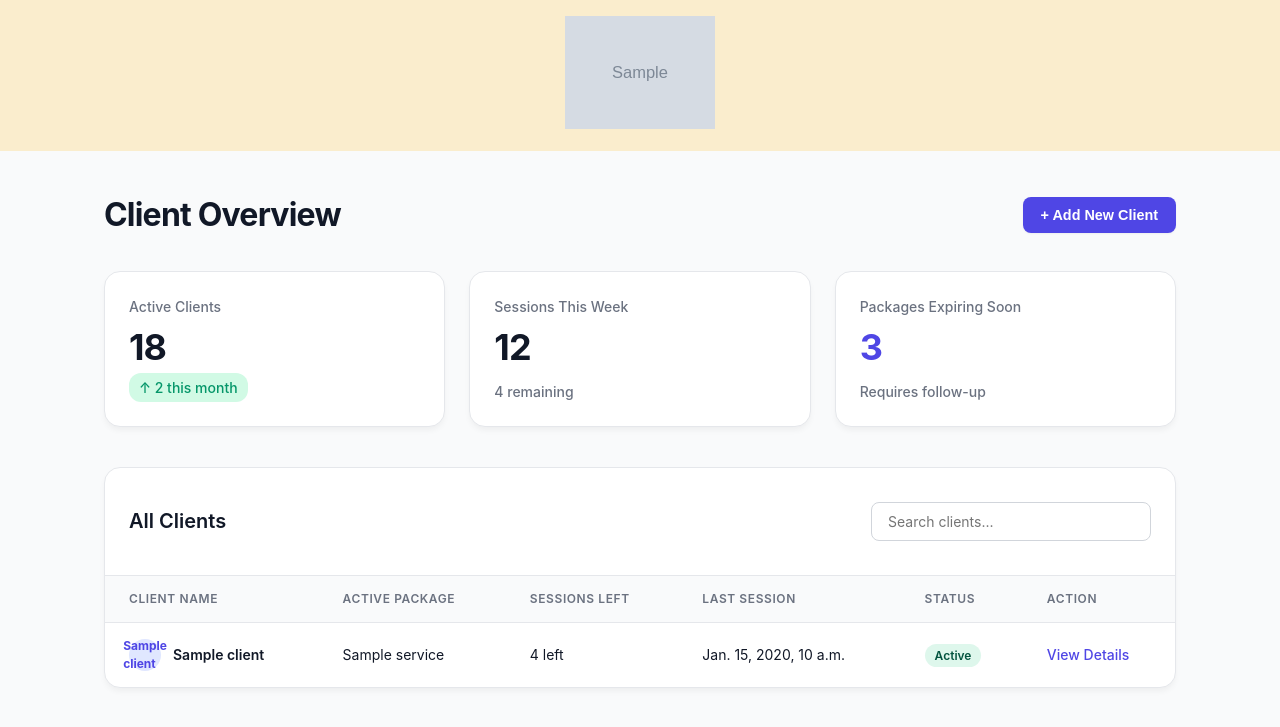
After one commit to whyme-duh/sapp-fit, a Django app: template website/templates/website/clients.html in a window 1280 px wide. The commit adds this page. Shown: the top 727 px of the page. Run offline with Django 4.2, Linux system fonts and the light colour scheme; the template is opened without the code that fills it: most values are stand-ins (such as "Sample title", 1, 10 or a date in 2020); grey boxes marked "Sample" are stand-in pictures; some libraries are stand-ins or nearby versions; some web fonts are replaced.

Commit message:
added clients page to track details regarding clients

```diff
--- /dev/null
+++ b/website/static/website/client_style.css
@@ -0,0 +1,273 @@
+/* --- 1. Global Reset & Box Sizing (THE OVERFLOW FIX) --- */
+*, *::before, *::after {
+    box-sizing: border-box;
+    margin: 0;
+    padding: 0;
+}
+
+/* --- 2. Global Variables: Ultra-Clean SaaS --- */
+:root {
+    --bg-color: #F9FAFB;
+    --card-bg: #FFFFFF;
+    --text-primary: #111827;
+    --text-secondary: #6B7280;
+    --accent-color: #4F46E5;
+    --accent-hover: #4338CA;
+    --border-color: #E5E7EB;
+    --font-family: 'Inter', system-ui, -apple-system, sans-serif;
+}
+
+body {
+    background-color: var(--bg-color);
+    color: var(--text-primary);
+    font-family: var(--font-family);
+    line-height: 1.5;
+    -webkit-font-smoothing: antialiased;
+    overflow-x: hidden; /* Prevents accidental horizontal scrolling on the body */
+}
+.navbar{
+    display: flex;
+    align-items: center;
+    justify-content: center;
+}
+
+
+/* --- 4. Main Layout Containers --- */
+.dashboard-container {
+    width: 100%;
+    max-width: 1200px;
+    margin: 40px auto;
+    padding: 0 5%;
+}
+
+.page-header {
+    display: flex;
+    justify-content: space-between;
+    align-items: center;
+    flex-wrap: wrap; /* Allows wrapping on small screens */
+    gap: 16px;
+    margin-bottom: 32px;
+}
+
+.page-header h1 {
+    font-weight: 700;
+    font-size: 2rem;
+    letter-spacing: -0.025em;
+}
+
+/* --- 5. Buttons --- */
+.btn {
+    padding: 10px 18px;
+    border-radius: 8px;
+    font-weight: 600;
+    font-size: 0.9rem;
+    cursor: pointer;
+    transition: all 0.2s ease;
+    border: none;
+}
+
+.btn-primary {
+    background-color: var(--accent-color);
+    color: #FFFFFF;
+    box-shadow: 0 1px 2px rgba(0, 0, 0, 0.05);
+}
+
+
+
+/* --- 6. Stats Grid --- */
+.stats-grid {
+    display: grid;
+    grid-template-columns: repeat(auto-fit, minmax(240px, 1fr));
+    gap: 24px;
+    margin-bottom: 40px;
+}
+
+.stat-card {
+    background-color: var(--card-bg);
+    padding: 24px;
+    border-radius: 16px;
+    box-shadow: 0 4px 6px -1px rgba(0, 0, 0, 0.05);
+    border: 1px solid var(--border-color);
+    display: flex;
+    flex-direction: column;
+}
+
+.stat-card h3 {
+    font-size: 0.875rem;
+    color: var(--text-secondary);
+    font-weight: 500;
+    margin-bottom: 12px;
+}
+
+.stat-number {
+    font-size: 2.25rem;
+    font-weight: 700;
+    color: var(--text-primary);
+    margin-bottom: 8px;
+    letter-spacing: -0.025em;
+    line-height: 1;
+}
+
+.text-accent {
+    color: var(--accent-color);
+}
+
+.stat-trend {
+    font-size: 0.875rem;
+    color: var(--text-secondary);
+    font-weight: 500;
+    margin-top: auto;
+}
+
+.stat-trend.positive {
+    color: #059669;
+    background-color: #D1FAE5;
+    padding: 4px 10px;
+    border-radius: 12px;
+    display: inline-block;
+    width: fit-content;
+}
+
+/* --- 7. Table Card & Header --- */
+.table-card {
+    background-color: var(--card-bg);
+    border-radius: 16px;
+    box-shadow: 0 4px 6px -1px rgba(0, 0, 0, 0.05);
+    border: 1px solid var(--border-color);
+    width: 100%;
+}
+
+.table-header {
+    display: flex;
+    justify-content: space-between;
+    align-items: center;
+    flex-wrap: wrap; /* Fixes rigid overflow */
+    gap: 16px;
+    padding: 20px 24px;
+    border-bottom: 1px solid var(--border-color);
+}
+
+.table-header h2 {
+    font-size: 1.25rem;
+    font-weight: 600;
+}
+
+.search-input {
+    padding: 10px 16px;
+    border: 1px solid #D1D5DB;
+    border-radius: 8px;
+    width: 100%;
+    max-width: 280px; /* Flexible width instead of fixed rigid width */
+    font-family: var(--font-family);
+    font-size: 0.875rem;
+    color: var(--text-primary);
+    outline: none;
+    transition: all 0.2s ease;
+}
+
+.search-input:focus {
+    border-color: var(--accent-color);
+    box-shadow: 0 0 0 4px rgba(79, 70, 229, 0.1);
+}
+
+/* --- 8. Responsive Data Table --- */
+.table-responsive {
+    width: 100%;
+    overflow-x: auto; /* Enables horizontal scroll ONLY inside the table if it gets too small */
+    -webkit-overflow-scrolling: touch; /* Smooth scrolling on iOS */
+}
+
+.client-table {
+    width: 100%;
+    min-width: 800px; /* Forces the table to scroll rather than squishing data on mobile */
+    border-collapse: collapse;
+    text-align: left;
+}
+
+.client-table th {
+    background-color: #F9FAFB;
+    padding: 14px 24px;
+    font-size: 0.75rem;
+    font-weight: 600;
+    color: var(--text-secondary);
+    text-transform: uppercase;
+    letter-spacing: 0.05em;
+    border-bottom: 1px solid var(--border-color);
+}
+
+.client-table td {
+    padding: 16px 24px;
+    border-bottom: 1px solid var(--border-color);
+    font-size: 0.875rem;
+    color: var(--text-primary);
+    vertical-align: middle;
+}
+
+
+
+.client-table tbody tr:last-child td {
+    border-bottom: none;
+}
+
+/* --- 9. Avatars & Badges --- */
+.client-name-cell {
+    display: flex;
+    align-items: center;
+    gap: 12px;
+    font-weight: 600;
+}
+
+.avatar-small {
+    width: 32px;
+    height: 32px;
+    background-color: #E0E7FF;
+    color: var(--accent-color);
+    border-radius: 50%;
+    display: flex;
+    align-items: center;
+    justify-content: center;
+    font-size: 0.75rem;
+    font-weight: 700;
+    flex-shrink: 0; /* Prevents avatar from turning into an oval */
+}
+
+.status-badge {
+    padding: 4px 10px;
+    border-radius: 9999px;
+    font-size: 0.75rem;
+    font-weight: 600;
+    white-space: nowrap;
+}
+
+.status-badge.active {
+    background-color: #DEF7EC;
+    color: #03543F;
+}
+
+.status-badge.inactive {
+    background-color: #F3F4F6;
+    color: #4B5563;
+}
+
+.session-badge {
+    white-space: nowrap;
+}
+
+.session-badge.warning {
+    color: #B45309;
+    background-color: #FEF3C7;
+    padding: 4px 8px;
+    border-radius: 12px;
+}
+
+.action-link {
+    color: var(--accent-color);
+    font-weight: 500;
+    text-decoration: none;
+    white-space: nowrap;
+}
+
+.action-link:hover {
+    color: var(--accent-hover);
+    text-decoration: underline;
+}
--- a/website/static/website/data.js
+++ b/website/static/website/data.js
@@ -51,7 +51,6 @@ async function loadDataFromMerch(){
 
     }catch(e){
         console.log("error occured", e);
-        console.log("Hi1");
         renderProducts(container, template_products, viewBtn);
     }
 }
@@ -65,12 +64,12 @@ function renderProducts(container, data, viewBtn){
     notice.innerText = "* Please note that price and products may vary from what is shown here! Thank you!"
     sloganEnd.innerText = "Get your premium fit from Sappfit Wear @sappfitwear";
     container.innerHTML = data.map(product => `
-        <a href="${product.product_url}">
+
         <div class="product-card">
             <img src="${product.image_url}" alt="${product.name}">
             <h3>${product.name}</h3>
             <p>Rs. ${product.price}</p>
         </div>
-        </a>
+
     `).join('');
 }
--- a/website/static/website/service-detail.css
+++ b/website/static/website/service-detail.css
@@ -155,7 +155,6 @@
     font-family: var(--title-family);
 }
 
-/* --- Responsive Adjustments --- */
 @media (max-width: 900px) {
     .service-header {
         flex-direction: column;
--- a/website/static/website/style.css
+++ b/website/static/website/style.css
@@ -836,6 +836,7 @@ iframe{
 .contact-detail{
     padding-top: 1.5em;
 }
+
 .contact-detail p{
     color: grey;
     font-family: var(--paragraph-font);
@@ -920,6 +921,7 @@ footer{
     padding-bottom: 1em;
     font-family: var(--role-font);
 }
+
 @media only screen and (max-width:450px){
     .header{
         margin: 0;
--- /dev/null
+++ b/website/templates/website/clients.html
@@ -0,0 +1,74 @@
+{% extends 'website/index.html' %}
+<title>{% block title %} Clients {% endblock %}</title>
+{% block content %}
+<div class=" navbar">
+    {% for obj in about %}
+    <div class="brand"><a href="{% url 'home-page' %}"><img src="{{obj.logo.url}}" alt="svg"></a></div>
+    {% endfor %}
+</div>
+
+<div class="dashboard-container">
+
+        <div class="page-header">
+            <h1>Client Overview</h1>
+            <button class="btn btn-primary">+ Add New Client</button>
+        </div>
+
+        <div class="stats-grid">
+            <div class="stat-card">
+                <h3>Active Clients</h3>
+                <p class="stat-number">18</p>
+                <span class="stat-trend positive">↑ 2 this month</span>
+            </div>
+            <div class="stat-card">
+                <h3>Sessions This Week</h3>
+                <p class="stat-number">12</p>
+                <span class="stat-trend">4 remaining</span>
+            </div>
+            <div class="stat-card">
+                <h3>Packages Expiring Soon</h3>
+                <p class="stat-number text-accent">3</p>
+                <span class="stat-trend">Requires follow-up</span>
+            </div>
+        </div>
+
+        <div class="table-card">
+            <div class="table-header">
+                <h2>All Clients</h2>
+                <input type="text" class="search-input" placeholder="Search clients...">
+            </div>
+
+            <div class="table-responsive">
+                <table class="client-table">
+                    <thead>
+                        <tr>
+                            <th>Client Name</th>
+                            <th>Active Package</th>
+                            <th>Sessions Left</th>
+                            <th>Last Session</th>
+                            <th>Status</th>
+                            <th>Action</th>
+                        </tr>
+                    </thead>
+                    <tbody>
+                        {% for client in clients %}
+                        <tr>
+                            <td class="client-name-cell">
+                                <div class="avatar-small">{{client.name}}</div>
+                                <span>{{client.name}}</span>
+                            </td>
+                            <td>{{client.services.title}}</td>
+                            <td><span class="session-badge">4 left</span></td>
+                            <td>{{client.started_training_from}}</td>
+                            <td><span class="status-badge active">Active</span></td>
+                            <td><a href="#" class="action-link">View Details</a></td>
+                        </tr>
+                        {% endfor %}
+                    </tbody>
+                </table>
+            </div>
+        </div>
+
+    </div>
+
+{% endblock %}
--- a/website/templates/website/index.html
+++ b/website/templates/website/index.html
@@ -12,6 +12,7 @@
 
     <link rel="stylesheet" href="{% static 'website/style.css'%}">
     <link rel="stylesheet" href="{% static 'website/service-detail.css'%}">
+    <link rel="stylesheet" href="{% static 'website/client_style.css'%}">
     <title>{% block title %}{% endblock %}</title>
 </head>
 <body>
--- a/website/templates/website/navbar.html
+++ b/website/templates/website/navbar.html
@@ -14,6 +14,10 @@
                         <li><a href="#blogs">Blogs</a></li>
                         <li><a href="#testimonial">Testimonials</a></li>
                         <li><a href="#contact">Contacts</a></li>
+                        {% if user.is_authenticated %}
+                        <li><a href="{% url 'client-view' %}">Clients</a></li>
+
+                        {% endif %}
                     </ul>
                     <a href="javascript:void(0)" class="icon" onclick="navFunction()">
                 <i class="fa fa-bars"></i></a>
--- a/website/templates/website/service.html
+++ b/website/templates/website/service.html
@@ -1,5 +1,6 @@
 {% extends 'website/index.html' %}
-<title>{{service.title}} Hi</title>
+
+<title>{%block title%} {{service.title}} {% endblock %}</title>
 
 {% block content %}
 
--- a/website/urls.py
+++ b/website/urls.py
@@ -1,11 +1,12 @@
 from django.contrib import admin
 from django.urls import path
-from website.views import index, BlogPostView, BlogDetailView, PostView, service_detail_view
+from website.views import client_view, index, BlogPostView, BlogDetailView, PostView, service_detail_view
 
 urlpatterns = [
     path('', index, name ="home-page"),
     path('services/<slug:slug>/', service_detail_view, name ="service-detail"),
     path('blogs/', BlogPostView, name='blogs'),
     path('posts/', PostView, name='posts'),
-    path('blogs/<slug:slug>/', BlogDetailView, name='blog-detail')
+    path('blogs/<slug:slug>/', BlogDetailView, name='blog-detail'),
+    path('clients/', client_view, name='client-view'),
 ]
```
Also changed, not shown: website/templates/website/home.html (+7 -1 lines), website/views.py (+14 -2 lines).
